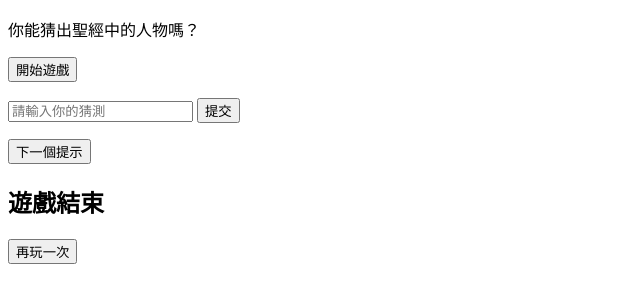
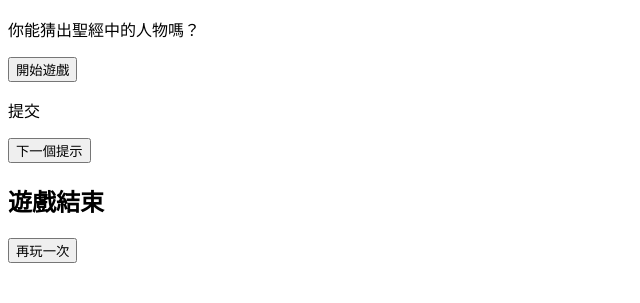
Before and after one commit to JoeTang0629/Bible-Character-Guessing-Game, a plain HTML site: page index.html in a window 1280 px wide. Shown: the part 127-430 px from the top of the page, without its empty margins (0-640 px from the left). Drawn offline with Linux system fonts and the light colour scheme.

Commit message:
index.html

```diff
--- a/index.html
+++ b/index.html
@@ -16,8 +16,9 @@
         </div>
         <div id="game-screen" class="screen hidden">
             <p id="clue"></p>
-            <input type="text" id="guess" placeholder="請輸入你的猜測">
-            <button id="submit-guess">提交</button>
+            <!input type="text" id="guess" placeholder="請輸入你的猜測">
+            <!button id="submit-guess">提交</button>
+            <div id="choices"></div>
             <p id="feedback"></p>
             <button id="next-clue" class="hidden">下一個提示</button>
         </div>
```
